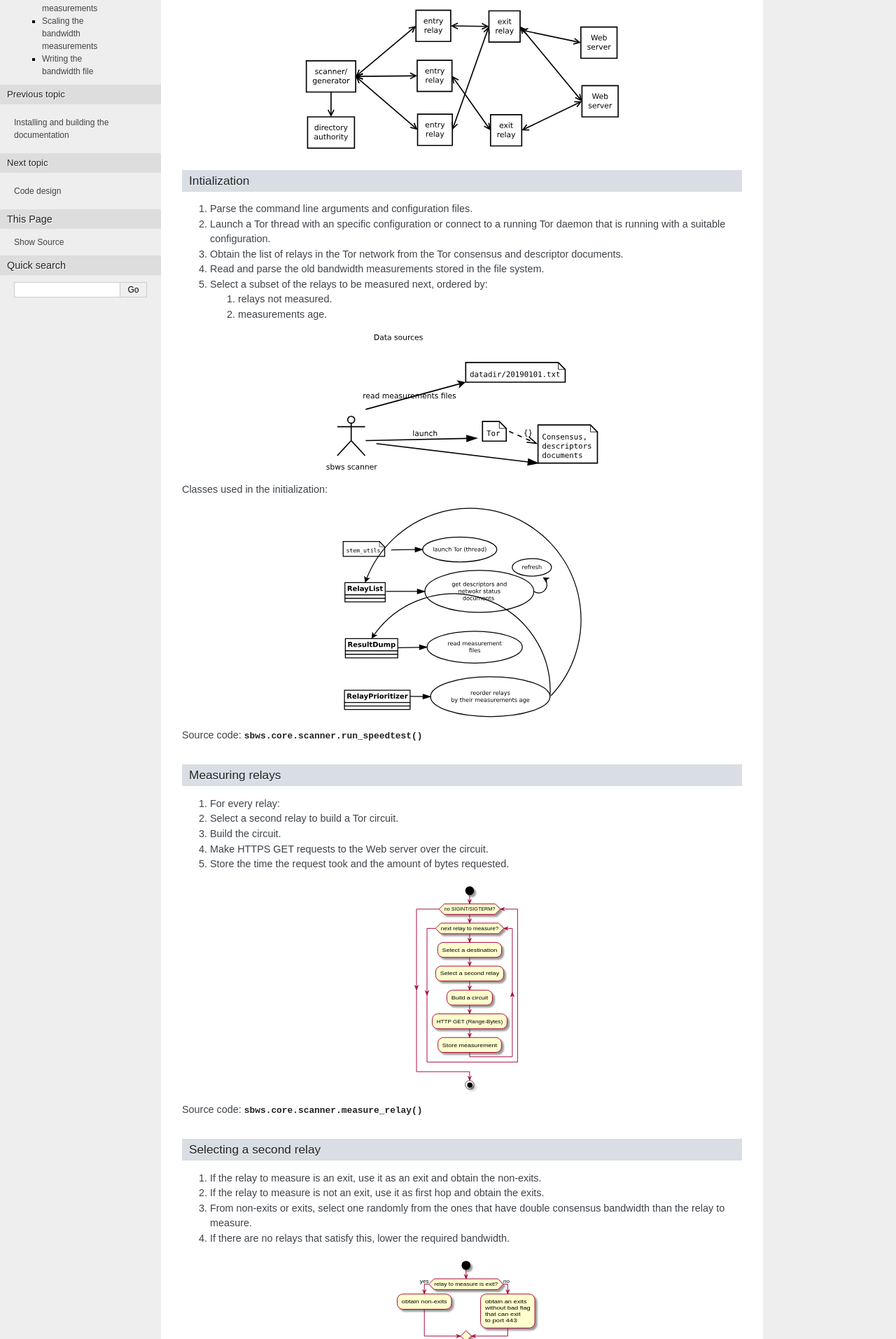
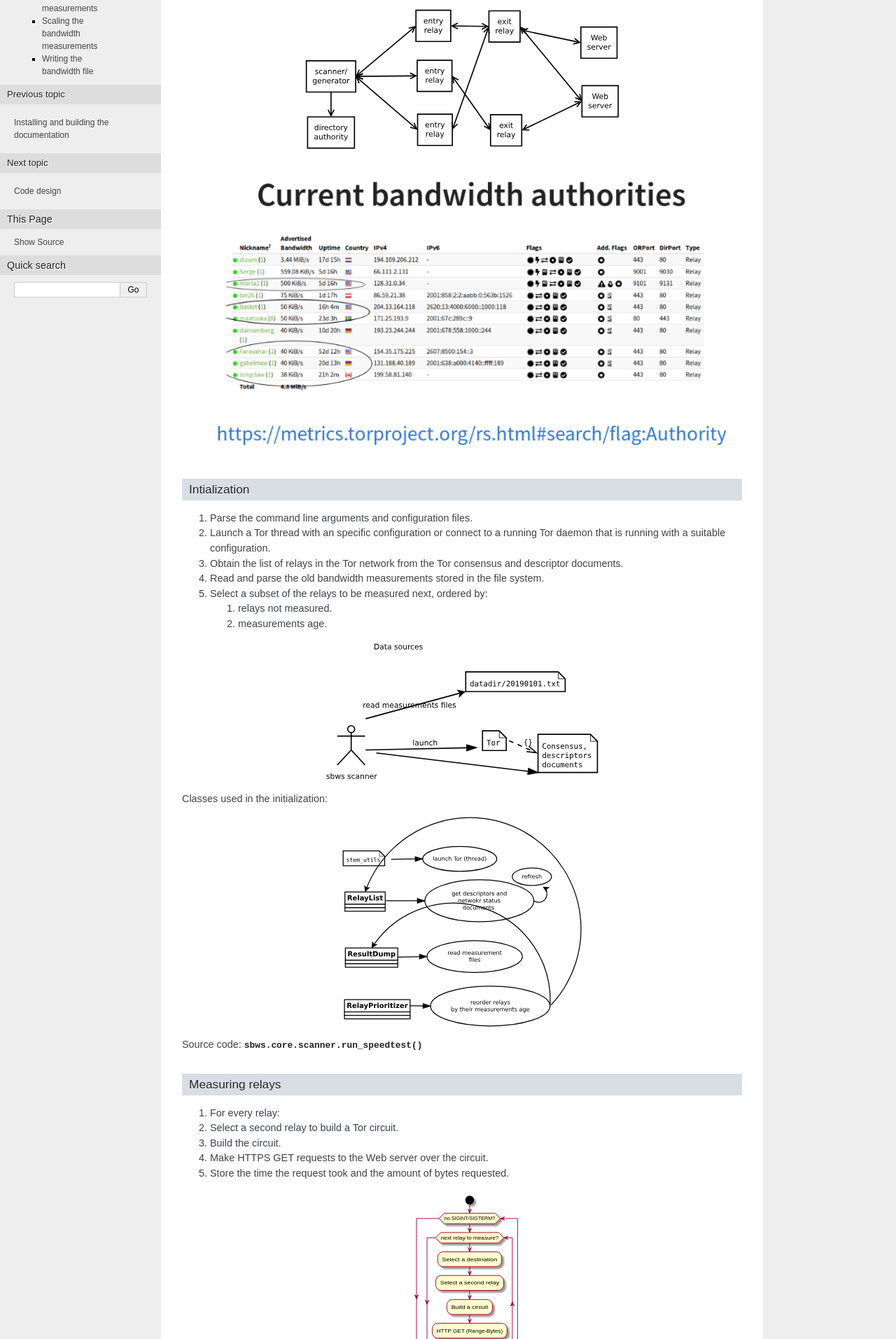
Before and after one commit to torproject/sbws, a Sphinx documentation site: the page built from docs/source/how_works.rst, in a window 1280 px wide. Shown: the part 375-2288 px from the top of the page at 70% size. Built offline with Sphinx 7.4.7, drawn with Linux system fonts in a browser that asks for light colours; formulas are drawn with MathJax 3.

Commit message:
new: docs: Add bwauths list image

```diff
--- a/docs/source/how_works.rst
+++ b/docs/source/how_works.rst
@@ -24,6 +24,8 @@ by a :term:`directory authority` to report relays’ bandwidth in its vote.
 .. image:: ./images/scanner.svg
    :height: 200px
    :align: center
+
+.. image:: ./images/dirauths_bwauths.png
 
 Intialization
 ~~~~~~~~~~~~~~
```
Also changed, not shown: docs/source/images/dirauths_bwauths.png (added).
